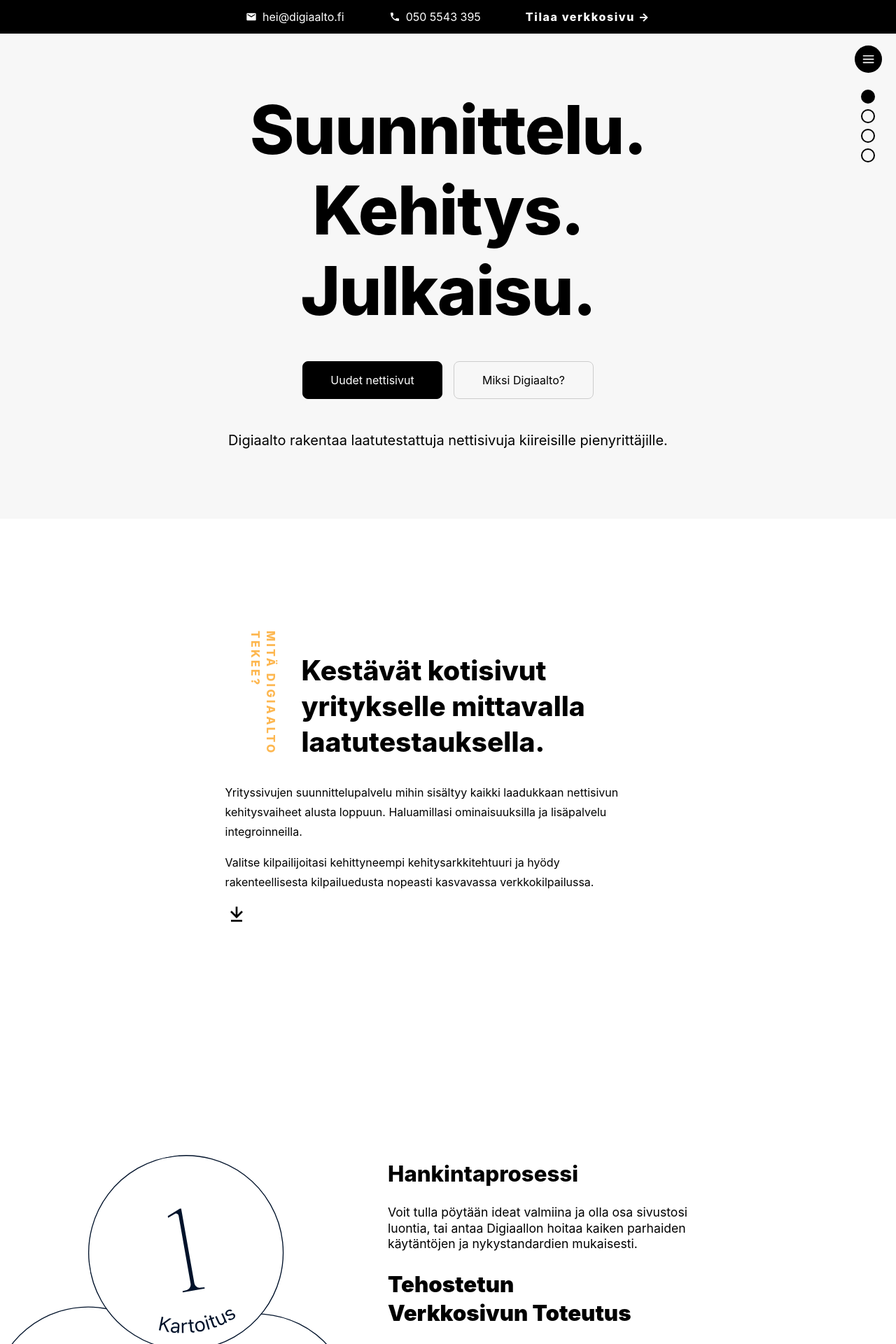
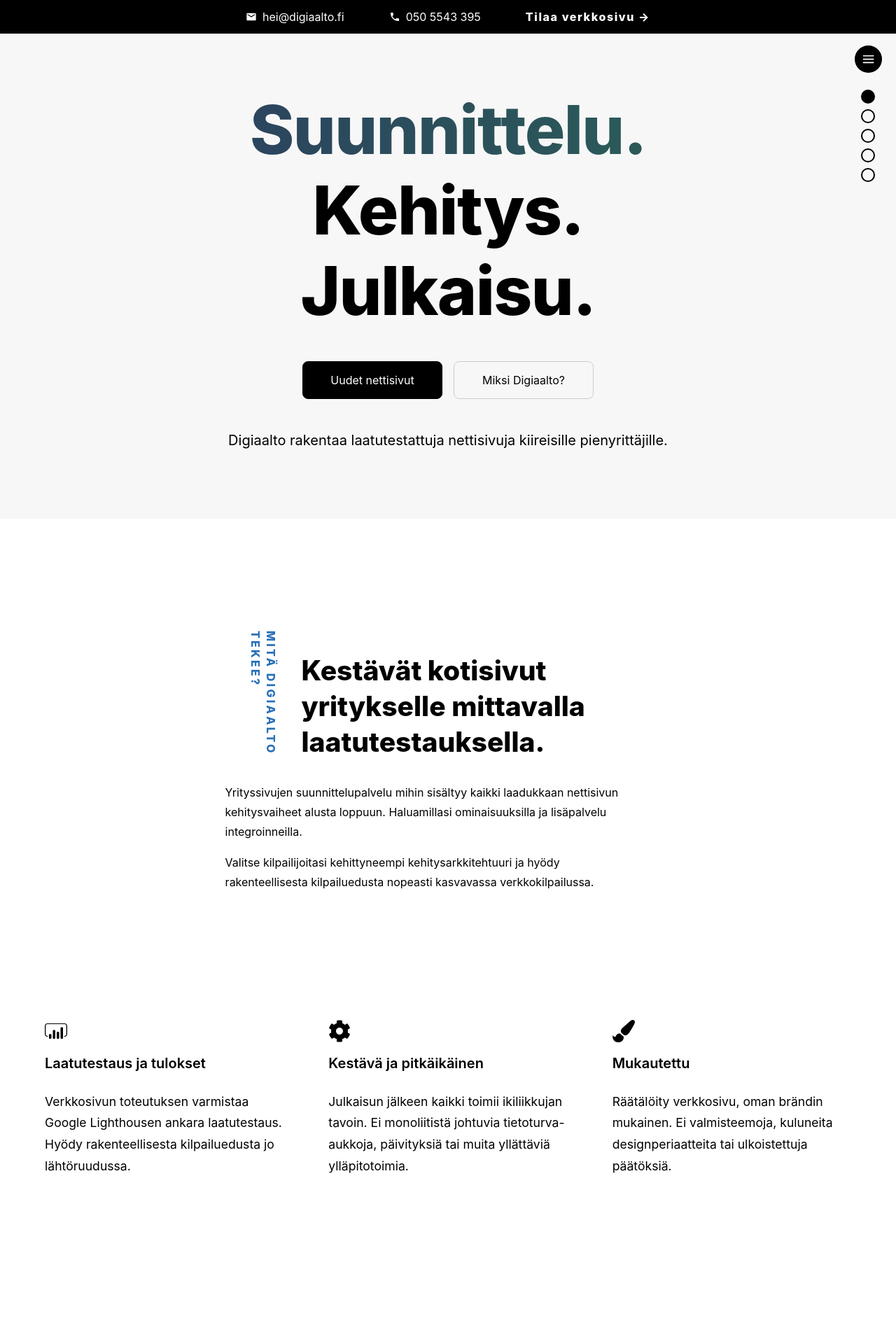
Before and after one commit to digiaalto/etusivu, a Next.js app: page / in a window 1280 px wide. Shown: the top 1920 px of the page at 70% size. Built offline with nearby package versions, Linux system fonts and the light colour scheme; a small style sheet from the web is missing.

Commit message:
Ominaisuudet'

```diff
--- /dev/null
+++ b/components/Ominaisuudet.js
@@ -0,0 +1,58 @@
+import styles from "../styles/Ominaisuudet.module.sass"
+import { Fade } from "react-awesome-reveal"
+import { SiPowerbi } from "react-icons/si"
+import { FaCog } from "react-icons/fa"
+import { FaPaintBrush } from "react-icons/fa"
+
+const ominaisuudet = [
+  {
+    header: "Laatutestaus ja tulokset",
+    text:
+      "Verkkosivun toteutuksen varmistaa Google Lighthousen ankara laatutestaus. Hyödy rakenteellisesta kilpailuedusta jo lähtöruudussa.",
+    icon: <SiPowerbi />,
+  },
+  {
+    header: "Kestävä ja pitkäikäinen",
+    text:
+      "Julkaisun jälkeen kaikki toimii ikiliikkujan tavoin. Ei monoliitistä johtuvia tietoturva-aukkoja, päivityksiä tai muita yllättäviä ylläpitotoimia.",
+    icon: <FaCog />,
+  },
+  {
+    header: "Mukautettu",
+    text:
+      "Räätälöity verkkosivu, oman brändin mukainen. Ei valmisteemoja, kuluneita designperiaatteita tai ulkoistettuja päätöksiä.",
+    icon: <FaPaintBrush />,
+  },
+]
+
+const Ominaisuudet = (props) => {
+  const { refs } = props
+  return (
+    <section className={styles.ominaisuudet} ref={refs}>
+      <Fade delay={200} direction="up">
+        {ominaisuudet.map((ominaisuus, index) => (
+          <Ominaisuus
+            header={ominaisuus.header}
+            text={ominaisuus.text}
+            icon={ominaisuus.icon}
+            key={`ominaisuus-${index}`}
+          />
+        ))}
+      </Fade>
+    </section>
+  )
+}
+
+const Ominaisuus = (props) => {
+  const { icon, header, text } = props
+
+  return (
+    <div className={styles.ominaisuus}>
+      <div className={styles.icon}>{icon}</div>
+      <h4 className={styles.header}>{header}</h4>
+      <p className={styles.text}>{text}</p>
+    </div>
+  )
+}
+
+export default Ominaisuudet
--- a/components/Palvelut.js
+++ b/components/Palvelut.js
@@ -1,6 +1,5 @@
 import styles from "../styles/Palvelut.module.sass"
 import { Fade } from "react-awesome-reveal"
-import { BiArrowToBottom } from "react-icons/bi"
 import Link from "next/link"
 
 const Palvelut = (props) => {
@@ -34,13 +33,6 @@ const Palvelut = (props) => {
               hyödy rakenteellisesta kilpailuedusta nopeasti kasvavassa
               verkkokilpailussa.
             </p>
-            <Fade delay={800} direction="up">
-              <Link href="/#hankintaprosessi">
-                <a>
-                  <BiArrowToBottom className={styles.directionIcon} />
-                </a>
-              </Link>
-            </Fade>
           </div>
         </Fade>
       </div>
--- a/pages/index.js
+++ b/pages/index.js
@@ -4,10 +4,12 @@ import Hero from "../components/Hero"
 import Palvelut from "../components/Palvelut"
 import HankintaProsessi from "../components/HankintaProsessi"
 import Hinnat from "../components/Hinnat"
+import Ominaisuudet from "../components/Ominaisuudet"
 
 const IndexPage = () => {
   const heroRef = useRef(null)
   const palvelutRef = useRef(null)
+  const ominaisuudetRef = useRef(null)
   const hankintaProsessiRef = useRef(null)
   const hinnatRef = useRef(null)
 
@@ -17,6 +19,11 @@ const IndexPage = () => {
       section: "Palvelut",
       hoverText: "Palvelut",
       ref: palvelutRef,
+    },
+    {
+      section: "Ominaisuudet",
+      hoverText: "Ominaisuudet",
+      ref: ominaisuudetRef,
     },
     {
       section: "HankintaProsessi",
@@ -31,6 +38,7 @@ const IndexPage = () => {
       <Layout topbar={true} footerHaastattelu={true} sectionRefs={sectionRefs}>
         <Hero refs={heroRef} />
         <Palvelut refs={palvelutRef} />
+        <Ominaisuudet refs={ominaisuudetRef} />
         <HankintaProsessi refs={hankintaProsessiRef} />
         <Hinnat refs={hinnatRef} />
       </Layout>
--- a/styles/HankintaProsessi.module.sass
+++ b/styles/HankintaProsessi.module.sass
@@ -123,6 +123,8 @@
 		max-width: 280px
 
 @include desktop
+	.section
+		padding: map-get($padding, desktop)
 	.column
 		&:first-of-type
 			margin-right: 25px
--- /dev/null
+++ b/styles/Ominaisuudet.module.sass
@@ -0,0 +1,34 @@
+@import "_partials"
+
+.ominaisuudet
+  display: flex
+  justify-content: center
+  flex-direction: column
+  padding: map-get($padding, mobile)
+  padding-top: 0 !important
+
+.ominaisuus
+  display: flex
+  flex-direction: column
+
+.header
+  font-weight: 600
+  margin-top: 0
+
+.text
+  font-size: 1.1rem
+  max-width: 400px
+
+.icon
+  font-size: 2rem
+  margin: 0
+
+@include laptop
+  .ominaisuudet
+    flex-direction: row
+    gap: 4rem
+    padding: map-get($padding, laptop)
+
+@include desktop
+  .ominaisuudet
+    padding: map-get($padding, desktop)
--- a/styles/Palvelut.module.sass
+++ b/styles/Palvelut.module.sass
@@ -12,6 +12,7 @@
 .preheader
 	@include preheader
 	margin-bottom: 1rem
+	color: map-get($colors, tertiary)
 .header
 	font-size: 1.75rem
 	font-weight: 800
@@ -20,7 +21,6 @@
 // Styles.
 .directionIcon
 	font-size: 2rem
-	color: map-get($colors, textDark)
 	transition: all 0.1s ease
 	&:hover
 		transform: scale(1.2, 1.2)
--- a/styles/_partials.sass
+++ b/styles/_partials.sass
@@ -4,7 +4,7 @@ $colors: (primary: #000000, secondary: #fdb750, tertiary: #2970b7, link: #2970b7
 
 $bp: (tablet: 768px, laptop: 1024px, desktop: 1440px)
 
-$padding: (mobile: 5rem 5vw, laptop: 10rem 5vw, desktop: 20rem 9vw)
+$padding: (mobile: 5rem 5vw, laptop: 10rem 5vw, desktop: 15rem 9vw)
 
 // Fonts
 $h1Size: 2.441rem
@@ -28,7 +28,6 @@ $desktopHeroHeight: 940px
 // Mixins.
 @mixin preheader
 	display: block
-	color: map-get($colors, secondary)
 	text-transform: uppercase
 	line-height: 1.4
 	font-weight: 800
```
Also changed, not shown: styles/Hinnat.module.sass (line endings or trailing spaces).
